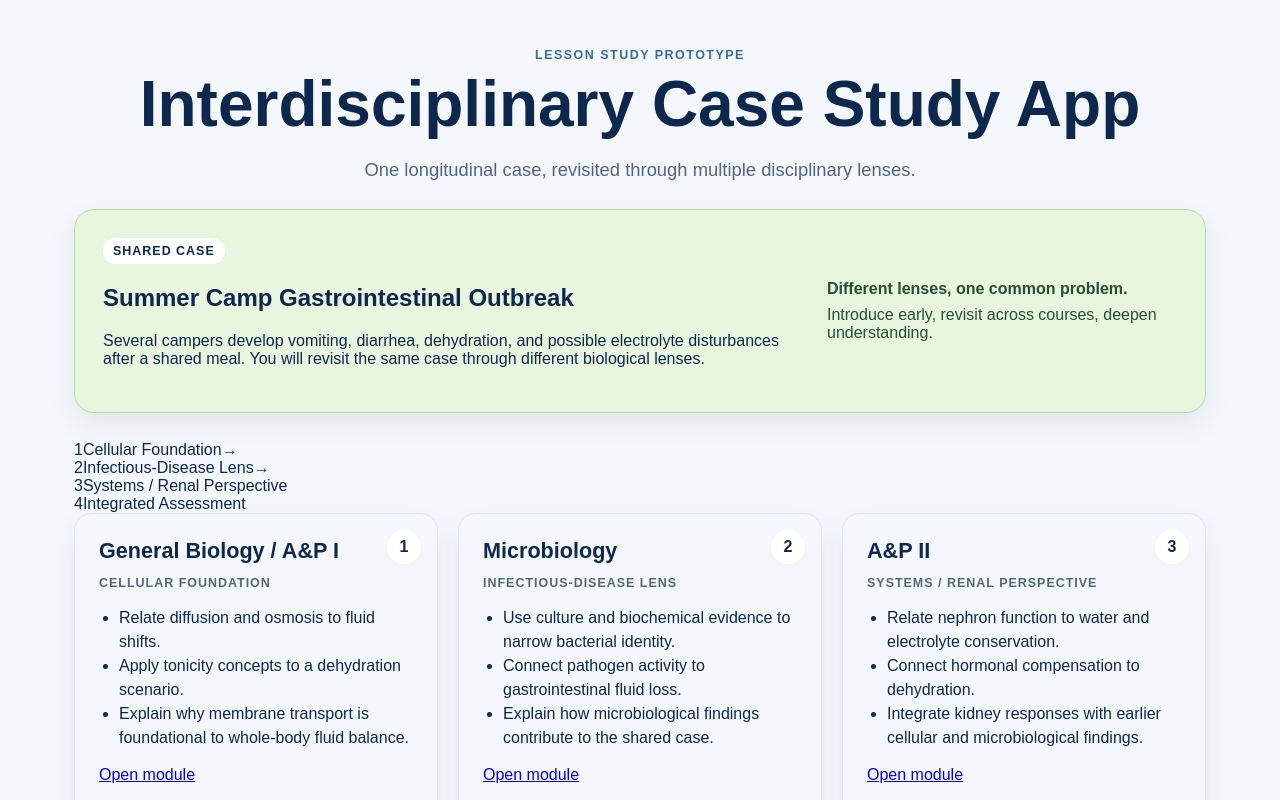
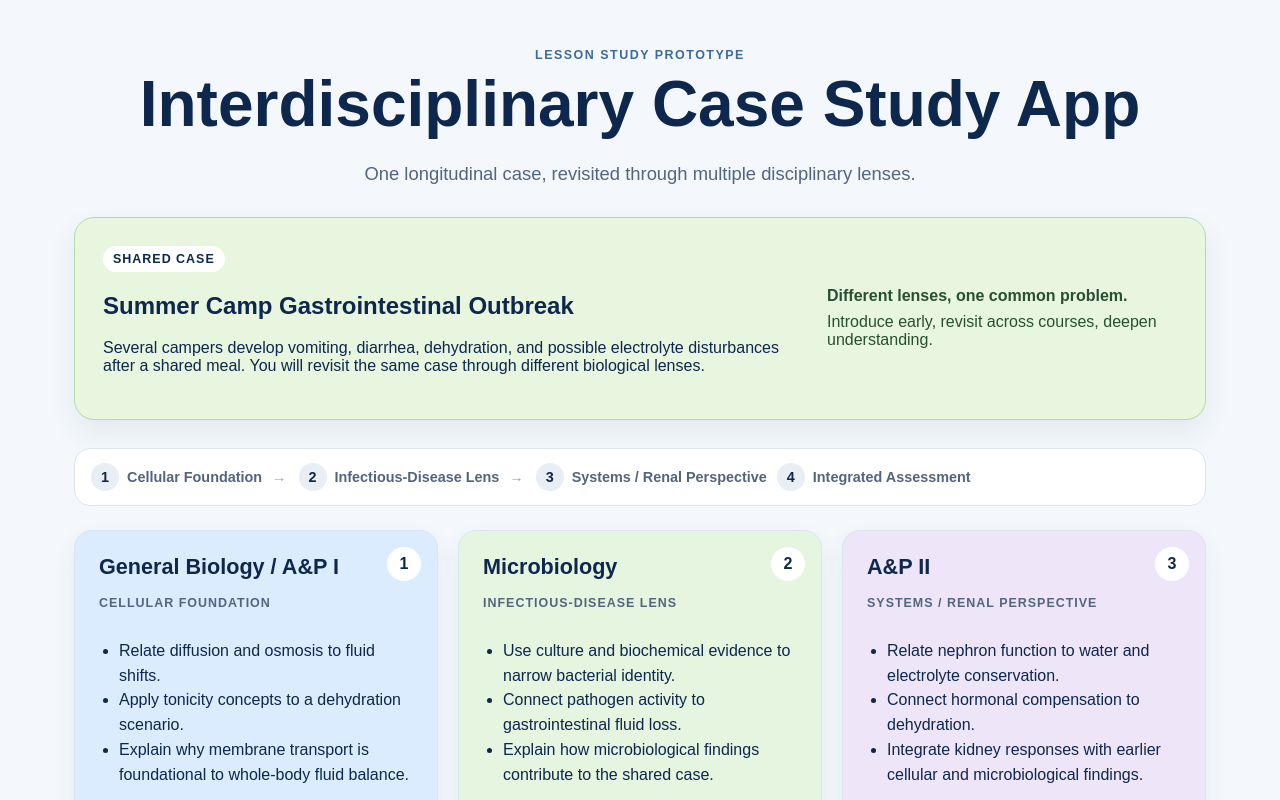
Before and after one commit to Pyn777/lesson-study-case-app, a Next.js app: page / in a window 1280 px wide. Shown: the top 800 px of the page. Built offline with nearby package versions, Linux system fonts and the light colour scheme.

Commit message:
Style interactive case modules

```diff
--- a/app/globals.css
+++ b/app/globals.css
@@ -11,31 +11,80 @@
 }
 * { box-sizing: border-box; }
 body { margin:0; font-family: Arial, Helvetica, sans-serif; background:var(--bg); color:var(--ink); }
+a { color: inherit; }
+button, a { font: inherit; }
 .shell { max-width:1180px; margin:0 auto; padding:48px 24px 72px; }
 .hero { text-align:center; margin-bottom:28px; }
 .eyebrow { text-transform:uppercase; letter-spacing:.12em; font-weight:700; color:#3b6b9e; font-size:.78rem; }
 h1 { margin:.3rem 0; font-size:clamp(2.2rem,5vw,4rem); }
-.lead { color:var(--muted); font-size:1.15rem; }
+h2, h3 { line-height:1.15; }
+.lead { color:var(--muted); font-size:1.15rem; line-height:1.6; }
 .caseCard { display:grid; grid-template-columns:2fr 1fr; gap:24px; background:#e9f6df; border:1px solid #b9d8aa; border-radius:20px; padding:28px; margin:28px 0; box-shadow:0 12px 28px rgba(31,51,76,.08); }
 .pill { display:inline-block; background:#fff; border-radius:999px; padding:6px 10px; font-size:.78rem; font-weight:700; text-transform:uppercase; letter-spacing:.08em; }
 .caseMeta { display:flex; flex-direction:column; gap:8px; justify-content:center; color:#264f34; }
+.progressStrip { display:flex; align-items:center; gap:10px; flex-wrap:wrap; margin:0 0 24px; padding:14px 16px; background:#fff; border:1px solid var(--line); border-radius:16px; }
+.progressItem { display:flex; align-items:center; gap:8px; font-size:.9rem; font-weight:700; color:var(--muted); }
+.progressNumber { display:grid; place-items:center; width:28px; height:28px; border-radius:50%; background:#e9eef5; color:var(--ink); }
+.progressArrow { color:#95a4b5; margin:0 2px; }
 .grid { display:grid; grid-template-columns:repeat(3,1fr); gap:20px; }
-.module { position:relative; border:1px solid var(--line); border-radius:18px; padding:24px; min-height:320px; box-shadow:0 10px 24px rgba(31,51,76,.07); }
-.module-1 { background:var(--blue); }
-.module-2 { background:var(--green); }
-.module-3 { background:var(--purple); }
+.module { position:relative; border:1px solid var(--line); border-radius:18px; padding:24px; min-height:350px; box-shadow:0 10px 24px rgba(31,51,76,.07); display:flex; flex-direction:column; }
+.moduleBlue { background:var(--blue); }
+.moduleGreen { background:var(--green); }
+.modulePurple { background:var(--purple); }
 .moduleNumber { position:absolute; top:16px; right:16px; width:34px; height:34px; display:grid; place-items:center; border-radius:50%; background:#fff; font-weight:700; }
-.module h3 { margin:0 0 4px; font-size:1.35rem; }
+.module h3 { margin:0 0 4px; font-size:1.35rem; padding-right:42px; }
 .subtitle { text-transform:uppercase; letter-spacing:.08em; font-size:.78rem; font-weight:700; color:var(--muted); }
-.module ul { padding-left:20px; line-height:1.5; }
-button { margin-top:10px; padding:10px 14px; border:0; border-radius:10px; background:#12385f; color:white; font-weight:700; opacity:.5; }
+.module ul, .objectiveList { padding-left:20px; line-height:1.55; }
+.cardButton, .primaryLink, .secondaryLink, .backLink { text-decoration:none; }
+.cardButton { margin-top:auto; display:inline-flex; align-items:center; justify-content:center; padding:11px 14px; border-radius:10px; background:#12385f; color:#fff; font-weight:700; }
 .shared { margin-top:26px; background:var(--gold); border:1px solid #ead8a9; border-radius:18px; padding:24px; }
 .shared h2, .next h2 { margin-top:0; }
 .sharedGrid { display:grid; grid-template-columns:repeat(4,1fr); gap:14px; }
 .sharedGrid div { background:#fff9ea; border:1px solid #ead8a9; border-radius:14px; padding:16px; display:flex; flex-direction:column; gap:7px; }
 .sharedGrid span { color:var(--muted); font-size:.92rem; line-height:1.4; }
-.next { margin-top:26px; background:var(--panel); border:1px solid var(--line); border-radius:18px; padding:24px; }
-.next li { margin:.65rem 0; }
+.next { margin-top:26px; background:var(--panel); border:1px solid var(--line); border-radius:18px; padding:24px; display:flex; justify-content:space-between; gap:22px; align-items:center; }
+.primaryLink, .secondaryLink { display:inline-flex; align-items:center; justify-content:center; padding:12px 16px; border-radius:10px; font-weight:700; }
+.primaryLink { background:#12385f; color:white; }
+.secondaryLink { background:#fff; border:1px solid var(--line); }
+.backLink { display:inline-block; margin-bottom:20px; color:#355f8c; font-weight:700; }
+.moduleHero { border-radius:20px; padding:30px; margin-bottom:22px; display:flex; align-items:flex-start; justify-content:space-between; gap:20px; border:1px solid var(--line); }
+.moduleStep { background:#fff; border-radius:999px; padding:8px 12px; font-size:.85rem; font-weight:700; white-space:nowrap; }
+.caseUpdate, .contentPanel, .assessmentHero { background:#fff; border:1px solid var(--line); border-radius:18px; padding:26px; margin:20px 0; }
+.caseUpdate { background:#f8fbfd; }
+.caseUpdate p, .contentPanel p { color:var(--muted); line-height:1.65; }
+.sectionHeader { display:flex; align-items:end; justify-content:space-between; gap:20px; margin-bottom:18px; }
+.sectionHeader h2 { margin:.25rem 0 0; }
+.sectionHeader p { max-width:420px; margin:0; }
+.questionSet { display:flex; flex-direction:column; gap:18px; }
+.questionCard { border:1px solid var(--line); border-radius:14px; padding:20px; background:#fbfdff; }
+.questionNumber { font-size:.76rem; text-transform:uppercase; letter-spacing:.09em; font-weight:700; color:#6a7c91; }
+.questionCard h3 { margin:.45rem 0 1rem; font-size:1.05rem; line-height:1.45; }
+.choiceList { display:grid; gap:9px; }
+.choiceButton { width:100%; display:flex; align-items:flex-start; gap:10px; text-align:left; border:1px solid #cdd9e5; background:white; color:var(--ink); border-radius:10px; padding:11px 12px; cursor:pointer; opacity:1; margin:0; }
+.choiceButton:hover { border-color:#7b9aba; }
+.choiceButton.selected { border-color:#3d6f9f; box-shadow:0 0 0 2px rgba(61,111,159,.12); }
+.choiceButton.correct { border-color:#5d9566; background:#eef8ef; }
+.choiceButton.incorrect { border-color:#b76b6b; background:#fff0f0; }
+.choiceLetter { display:grid; place-items:center; min-width:24px; height:24px; border-radius:50%; background:#edf2f7; font-size:.8rem; font-weight:700; }
+.feedback { margin-top:12px; padding:12px; border-radius:10px; background:#fff7e6; line-height:1.5; }
+.correctText { background:#edf8ef; }
+.assessmentActions { display:flex; gap:12px; align-items:center; flex-wrap:wrap; }
+.primaryButton, .secondaryButton { border-radius:10px; padding:11px 15px; font-weight:700; cursor:pointer; }
+.primaryButton { border:0; background:#12385f; color:white; }
+.primaryButton:disabled { opacity:.4; cursor:not-allowed; }
+.secondaryButton { background:white; border:1px solid var(--line); color:var(--ink); }
+.scoreBox { padding:11px 15px; border-radius:10px; background:#eef3f8; }
+.prototypeNote { margin:0; font-size:.85rem; color:#728297; }
+.moduleNav { display:flex; align-items:center; justify-content:space-between; gap:16px; margin-top:22px; }
+.assessmentHero { text-align:center; padding:36px 28px; }
+.assessmentHero h1 { font-size:clamp(2rem,4vw,3.2rem); }
+
 @media (max-width:900px) {
   .grid, .sharedGrid, .caseCard { grid-template-columns:1fr; }
+  .next, .moduleHero, .sectionHeader { align-items:flex-start; flex-direction:column; }
 }
+@media (max-width:640px) {
+  .shell { padding:28px 16px 50px; }
+  .moduleNav { align-items:stretch; flex-direction:column; }
+  .primaryLink, .secondaryLink { width:100%; }
+}
```
